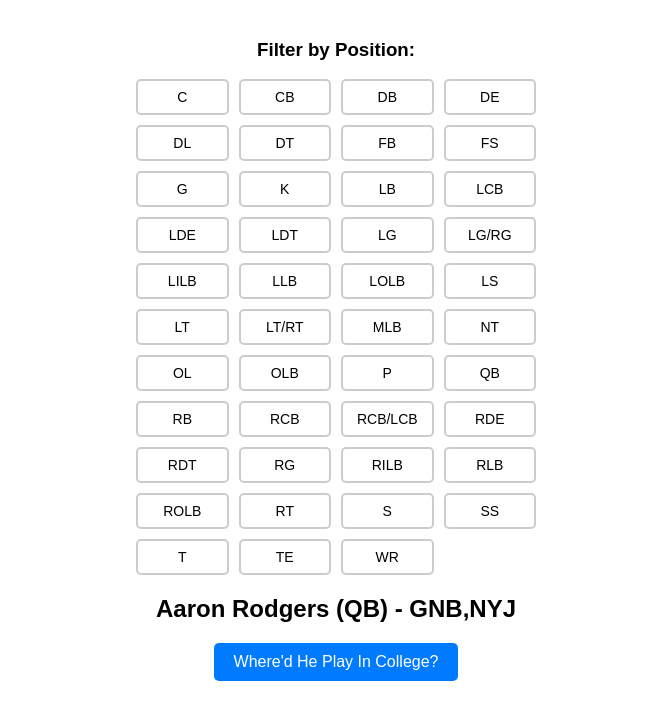
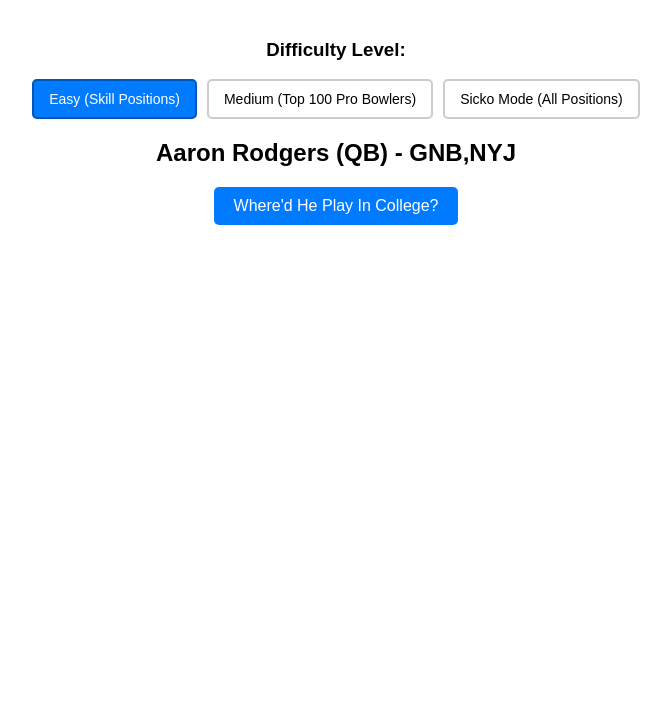
Before and after one commit to dougliebe/whoheplayfornfl, a plain HTML site: page index.html in a window 1280 px wide. Shown: the whole page, without its empty margins (304-975 px from the left). Drawn offline with Linux system fonts and the light colour scheme.

Commit message:
Implement difficulty-based player filtering and UI updates
- Replaced position filtering with difficulty level options in index.html, allowing users to filter players by skill level.
- Enhanced script.js to manage difficulty settings and update player filtering logic accordingly.
- Updated CSS styles for the new difficulty controls, improving layout and button aesthetics.

```diff
--- a/index.html
+++ b/index.html
@@ -8,9 +8,11 @@
 </head>
 <body>
     <div class="filters">
-        <h3>Filter by Position:</h3>
-        <div id="position-filter" class="position-buttons">
-            <!-- Position buttons will be added dynamically -->
+        <h3>Difficulty Level:</h3>
+        <div class="difficulty-controls">
+            <button class="difficulty-button selected" data-difficulty="easy">Easy (Skill Positions)</button>
+            <button class="difficulty-button" data-difficulty="medium">Medium (Top 100 Pro Bowlers)</button>
+            <button class="difficulty-button" data-difficulty="sicko">Sicko Mode (All Positions)</button>
         </div>
     </div>
     <h1 id="player-name"></h1>
--- a/script.js
+++ b/script.js
@@ -1,12 +1,32 @@
 document.addEventListener('DOMContentLoaded', () => {
     const playerNameElement = document.getElementById('player-name');
     const actionButton = document.getElementById('action-button');
-    const positionFilter = document.getElementById('position-filter');
+    const difficultyButtons = document.querySelectorAll('.difficulty-button');
     let currentPlayerIndex = 0;
     let players = [];
     let filteredPlayers = [];
     let isShowingCollege = false;
-    let selectedPositions = new Set();
+    let currentDifficulty = 'easy';
+
+    const difficultySettings = {
+        'easy': {
+            positions: ['QB', 'RB', 'WR', 'TE', 'FB'],
+            filter: (player) => difficultySettings.easy.positions.includes(player.position)
+        },
+        'medium': {
+            filter: (player) => {
+                const topPlayers = players
+                    .filter(p => p.proBowls > 0)
+                    .sort((a, b) => b.proBowls - a.proBowls)
+                    .slice(0, 100)
+                    .map(p => p.name);
+                return topPlayers.includes(player.name);
+            }
+        },
+        'sicko': {
+            filter: () => true // Show all players
+        }
+    };
 
     function parseCSVLine(line) {
         const result = [];
@@ -28,45 +48,23 @@ document.addEventListener('DOMContentLoaded', () => {
         return result;
     }
 
-    function getUniquePositions() {
-        const positions = new Set();
-        players.forEach(player => {
-            if (player.position) {
-                positions.add(player.position);
+    function setDifficulty(difficulty) {
+        // Update UI
+        difficultyButtons.forEach(button => {
+            button.classList.remove('selected');
+            if (button.dataset.difficulty === difficulty) {
+                button.classList.add('selected');
             }
         });
-        return Array.from(positions).sort();
-    }
 
-    function populatePositionFilter() {
-        const positions = getUniquePositions();
-        positionFilter.innerHTML = positions.map(pos =>
-            `<button class="position-button" data-position="${pos}">${pos}</button>`
-        ).join('');
-
-        // Add click handlers to all position buttons
-        document.querySelectorAll('.position-button').forEach(button => {
-            button.addEventListener('click', () => {
-                const position = button.dataset.position;
-                button.classList.toggle('selected');
-                if (button.classList.contains('selected')) {
-                    selectedPositions.add(position);
-                } else {
-                    selectedPositions.delete(position);
-                }
-                updateFilteredPlayers();
-            });
-        });
+        // Update filter
+        currentDifficulty = difficulty;
+        updateFilteredPlayers();
     }
 
     function updateFilteredPlayers() {
-        if (selectedPositions.size === 0) {
-            filteredPlayers = [...players];
-        } else {
-            filteredPlayers = players.filter(player =>
-                selectedPositions.has(player.position)
-            );
-        }
+        filteredPlayers = players.filter(difficultySettings[currentDifficulty].filter);
+
         // Reset current player if it's no longer in filtered list
         if (!filteredPlayers.includes(players[currentPlayerIndex])) {
             currentPlayerIndex = 0;
@@ -85,11 +83,10 @@ document.addEventListener('DOMContentLoaded', () => {
                     const college = columns[7];
                     const team = columns[19];
                     const position = columns[18];
-                    return { name, college, team, position };
+                    const proBowls = parseInt(columns[13]) || 0; // Column 14 is index 13
+                    return { name, college, team, position, proBowls };
                 });
-                filteredPlayers = [...players];
-                populatePositionFilter();
-                displayPlayer(currentPlayerIndex);
+                updateFilteredPlayers();
             });
     }
 
@@ -109,6 +106,13 @@ document.addEventListener('DOMContentLoaded', () => {
         return randomIndex;
     }
 
+    // Add click handlers to difficulty buttons
+    difficultyButtons.forEach(button => {
+        button.addEventListener('click', () => {
+            setDifficulty(button.dataset.difficulty);
+        });
+    });
+
     actionButton.addEventListener('click', () => {
         if (!isShowingCollege) {
             const player = filteredPlayers[currentPlayerIndex];
--- a/style.css
+++ b/style.css
@@ -2,30 +2,30 @@
     margin-bottom: 20px;
 }
 
-.position-buttons {
-    display: grid;
-    grid-template-columns: repeat(auto-fill, minmax(80px, 1fr));
+.difficulty-controls {
+    display: flex;
+    justify-content: center;
     gap: 10px;
     margin: 10px 0;
-    max-width: 400px;
-    margin: 0 auto;
+    flex-wrap: wrap;
 }
 
-.position-button {
-    padding: 8px 12px;
+.difficulty-button {
+    padding: 10px 15px;
     border: 2px solid #ccc;
     border-radius: 5px;
     background-color: white;
     cursor: pointer;
     font-size: 14px;
     transition: all 0.2s ease;
+    min-width: 120px;
 }
 
-.position-button:hover {
+.difficulty-button:hover {
     background-color: #f0f0f0;
 }
 
-.position-button.selected {
+.difficulty-button.selected {
     background-color: #007bff;
     color: white;
     border-color: #0056b3;
```
